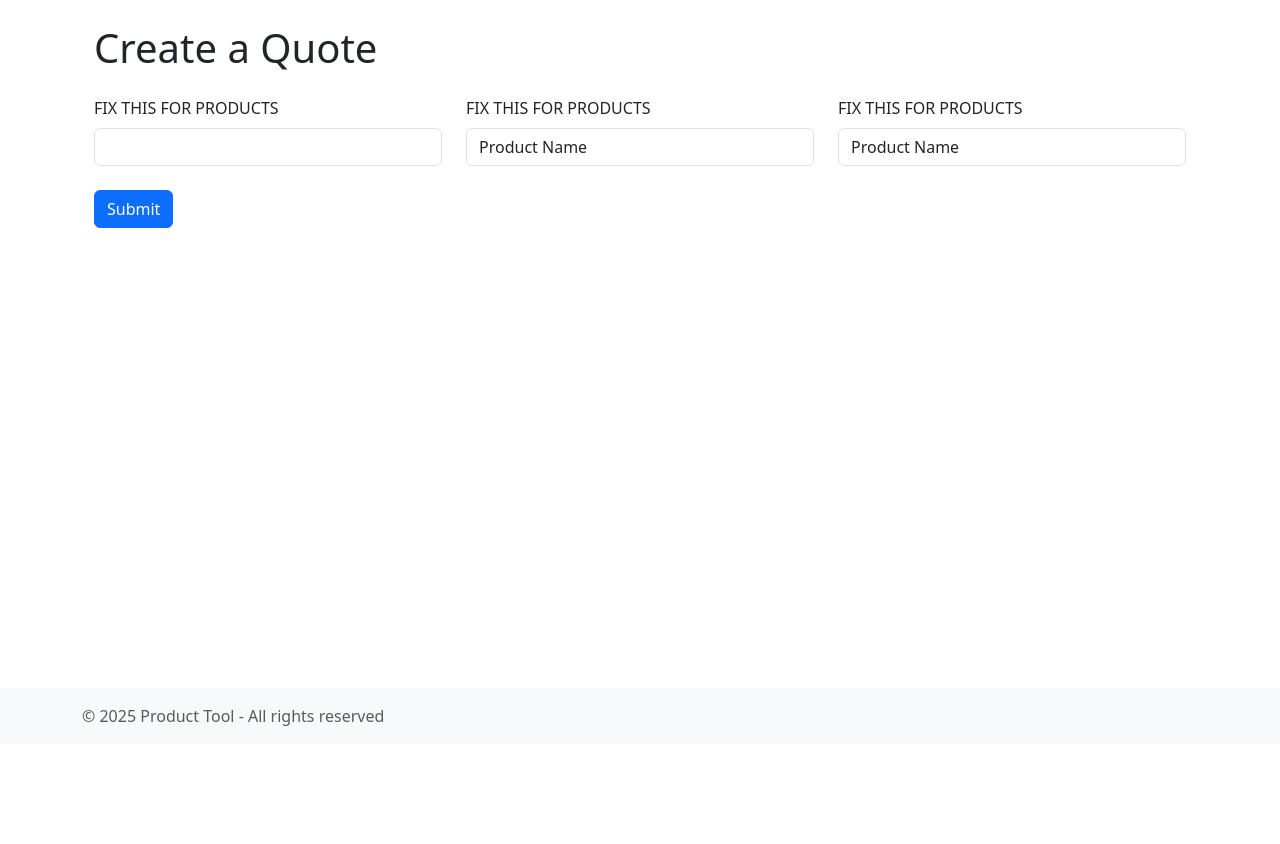
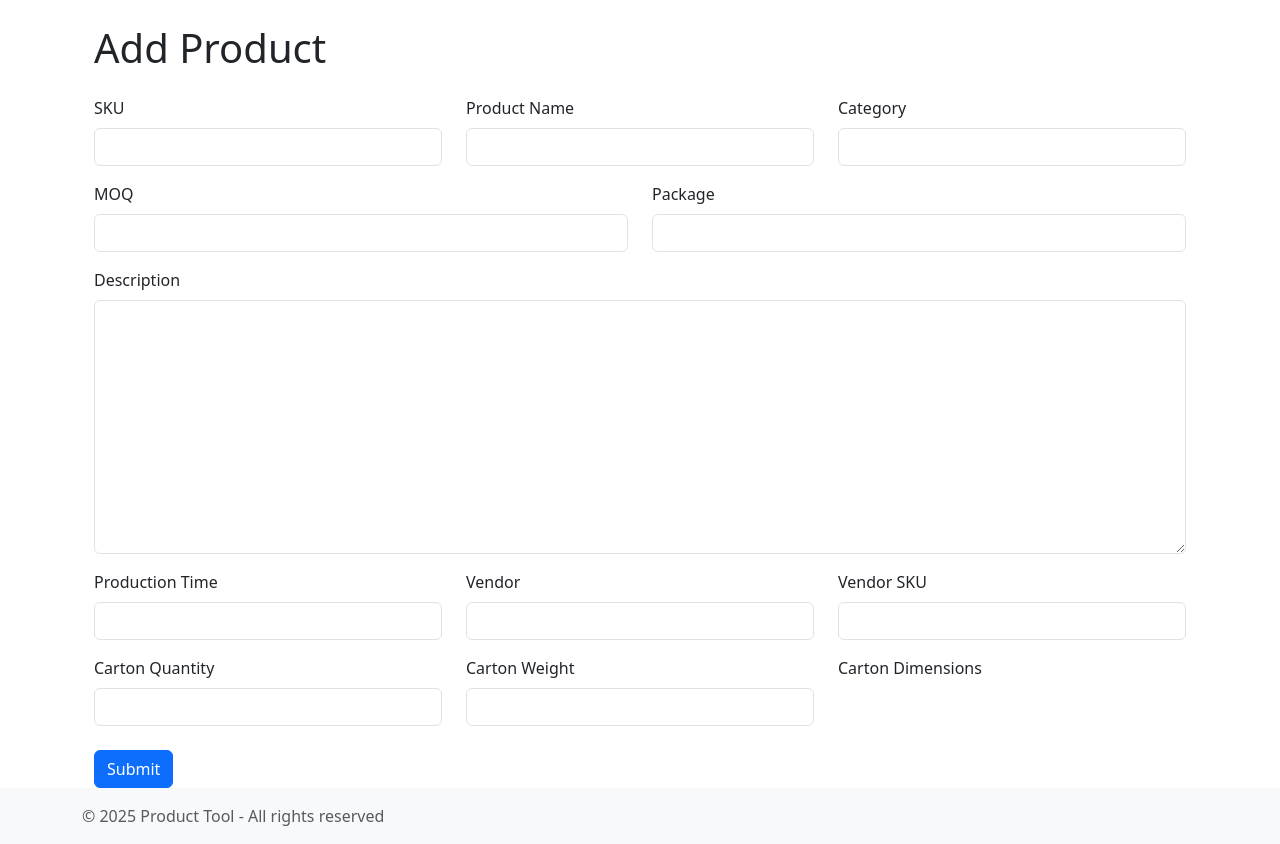
Before and after one commit to alexkharrod/django_ptool, a Django app: template products/templates/add_product.html in a window 1280 px wide. Shown: the part 56-900 px from the top of the page. Before the commit the page ends 782 px from the top, so only its background shows below. Run offline with Django 4.2, Linux system fonts and the light colour scheme; the template is opened without the code that fills it: values that come from a table or form of the project are taken from there, others are empty; some libraries are stand-ins or nearby versions.

Commit message:
implement add product page, form and route

```diff
--- /dev/null
+++ b/products/forms.py
@@ -0,0 +1,77 @@
+from django import forms
+
+from .models import Product  # Import the Product model
+
+
+class CreateProductForm(forms.ModelForm):
+    class Meta:
+        model = Product
+        fields = [
+            "sku",
+            "name",
+            "category",
+            "image_url",
+            "moq",
+            "package",
+            "production_time",
+            "estimated_launch",
+            "description",
+            "vendor",
+            "vendor_sku",
+            "carton_qty",
+            "carton_weight",
+            "carton_width",
+            "carton_length",
+            "carton_height",
+            "imprint_location",
+            "imprint_method",
+            "imprint_dimension",
+            "air_freight",
+            "ocean_freight",
+            "duty_percent",
+            "tariff_percent",
+            "price_list",
+            "product_list",
+            "hts_list",
+            "npds_done",
+            "qb_added",
+            "published",
+            "status",
+        ]
+
+        widgets = {
+            "description": forms.Textarea(attrs={"class": "form-control"}),
+        }
+
+        labels = {
+            "sku": "SKU",
+            "name": "Product Name",
+            "category": "Category",
+            "image_url": "Image URL",
+            "moq": "MOQ",
+            "package": "Package",
+            "production_time": "Production Time",
+            "estimated_launch": "Estimated Launch",
+            "description": "Specifications",
+            "vendor": "Vendor",
+            "vendor_sku": "Vendor SKU",
+            "carton_qty": "Carton Quantity",
+            "carton_weight": "Carton Weight",
+            "carton_width": "Carton Width",
+            "carton_length": "Carton Length",
+            "carton_height": "Carton Height",
+            "imprint_location": "Imprint Location",
+            "imprint_method": "Imprint Method",
+            "imprint_dimension": "Imprint Dimension",
+            "air_freight": "Air Freight",
+            "ocean_freight": "Ocean Freight",
+            "duty_percent": "Duty Percent",
+            "tariff_percent": "Tariff Percent",
+            "price_list": "Price List",
+            "product_list": "Product List",
+            "hts_list": "Added to HTS",
+            "npds_done": "NPDS Done",
+            "qb_added": "QB Added",
+            "published": "Published",
+            "status": "Status",
+        }
--- a/products/models.py
+++ b/products/models.py
@@ -12,6 +12,10 @@ class Product(models.Model):
     production_time = models.CharField(max_length=50)
     estimated_launch = models.CharField(max_length=50)
     description = models.TextField(max_length=500)
+
+    # Vendor info:
+    vendor = models.CharField(max_length=50)
+    vendor_sku = models.CharField(max_length=50)
 
     # Master Carton info:
     carton_qty = models.IntegerField()
--- a/products/templates/add_product.html
+++ b/products/templates/add_product.html
@@ -1,26 +1,76 @@
-{% extends "base.html"%}
+{% extends "base.html" %}
 {% load widget_tweaks %}
+
+{% block title %}Add Product{% endblock %}
+
 {% block content %}
 <div class="container mt-4">
-    <h1 class="mb-4">Create a Quote</h1>
+    <h1 class="mb-4">Add Product</h1>
     <form method="post" class="needs-validation" novalidate>
         {% csrf_token %}
 
         <div class="row">
             <div class="col-md-4">
-                <label for="id_quote_num" class="form-label"> FIX THIS FOR PRODUCTS </label>
-                {{ form.quote_num|add_class:"form-control" }}
+                <label for="id_sku" class="form-label">SKU</label>
+                {{ form.sku|add_class:"form-control" }}
             </div>
             <div class="col-md-4">
-                <label for="id_quote_num" class="form-label">FIX THIS FOR PRODUCTS</label>
+                <label for="id_name" class="form-label">Product Name</label>
                 {{ form.name|add_class:"form-control" }}
             </div>
             <div class="col-md-4">
-                <label for="id_quote_num" class="form-label">FIX THIS FOR PRODUCTS</label>
-                {{ form.name|add_class:"form-control" }}
+                <label for="id_category" class="form-label">Category</label>
+                {{ form.category|add_class:"form-control" }}
             </div>
         </div>
 
+        <div class="row mt-3">
+            <div class="col-md-6">
+                <label for="id_moq" class="form-label">MOQ</label>
+                {{ form.moq|add_class:"form-control" }}
+            </div>
+            <div class="col-md-6">
+                <label for="id_package" class="form-label">Package</label>
+                {{ form.package|add_class:"form-control" }}
+            </div>
+        </div>
+
+        <div class="row mt-3">
+            <div class="col-md-12">
+                <label for="id_description" class="form-label">Description</label>
+                {{ form.description|add_class:"form-control" }}
+            </div>
+        </div>
+
+        <div class="row mt-3">
+            <div class="col-md-4">
+                <label for="id_production_time" class="form-label">Production Time</label>
+                {{ form.production_time|add_class:"form-control" }}
+            </div>
+            <div class="col-md-4">
+                <label for="id_vendor" class="form-label">Vendor</label>
+                {{ form.vendor|add_class:"form-control" }}
+            </div>
+            <div class="col-md-4">
+                <label for="id_vendor_sku" class="form-label">Vendor SKU</label>
+                {{ form.vendor_sku|add_class:"form-control" }}
+            </div>
+        </div>
+
+        <div class="row mt-3">
+            <div class="col-md-4">
+                <label for="id_carton_qty" class="form-label">Carton Quantity</label>
+                {{ form.carton_qty|add_class:"form-control" }}
+            </div>
+            <div class="col-md-4">
+                <label for="id_carton_weight" class="form-label">Carton Weight</label>
+                {{ form.carton_weight|add_class:"form-control" }}
+            </div>
+            <div class="col-md-4">
+                <label for="id_carton_dimension" class="form-label">Carton Dimensions</label>
+                {{ form.carton_dimension|add_class:"form-control" }}
+            </div>
+        </div>
 
         <div class="mt-4">
             <button type="submit" class="btn btn-primary">Submit</button>
--- a/products/urls.py
+++ b/products/urls.py
@@ -5,4 +5,5 @@ from . import views
 # urls for product app
 urlpatterns = [
     path("", views.home, name="home"),
+    path("add_product/", views.add_product, name="add_product"),
 ]
--- a/quotes/views.py
+++ b/quotes/views.py
@@ -25,7 +25,6 @@ def home(request):
 
 def view_quote(request, pk):
     quote = Quote.objects.get(pk=pk)
-    print(quote.image_url)  # In your view or Django shell
     return render(request, "view_quote.html", {"quote": quote})
 
 
--- a/static/styles.css
+++ b/static/styles.css
@@ -1,7 +1,2 @@
 .split-para      { display:block;margin:10px;}
 .split-para span { display:block;float:right;width:50%;margin-left:10px;}
-
-.specs{
-        white-space: pre-wrap; /* Preserves line breaks in text */
-        overflow-wrap: break-word; /* Breaks long words to fit within container */
-    }
--- a/templates/index.html
+++ b/templates/index.html
@@ -10,7 +10,7 @@
                     <h5 class="card-title">Products</h5>
                     <p class="card-text">Manage product catalog and specifications</p>
                     <a href="#" class="btn btn-primary me-2">View Products</a>
-                    <a href="#" class="btn btn-success">Add Product</a>
+                    <a href="{%url 'add_product' %}" class="btn btn-success">Add Product</a>
                 </div>
             </div>
         </div>
```
Also changed, not shown: products/views.py (+7 -0 lines), products/migrations/0005_product_vendor_product_vendor_sku.py (added), static/images/TL16.png (added).
